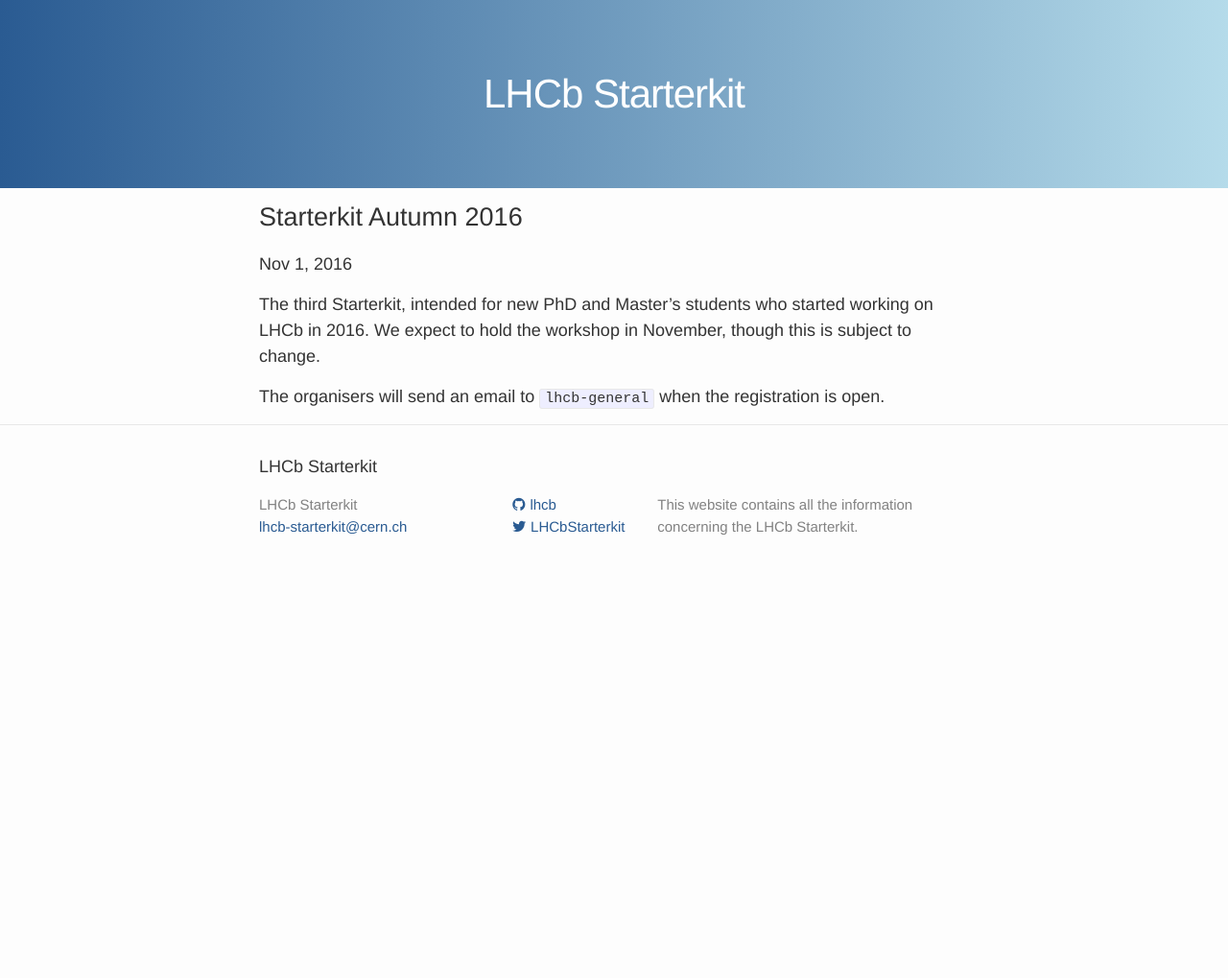
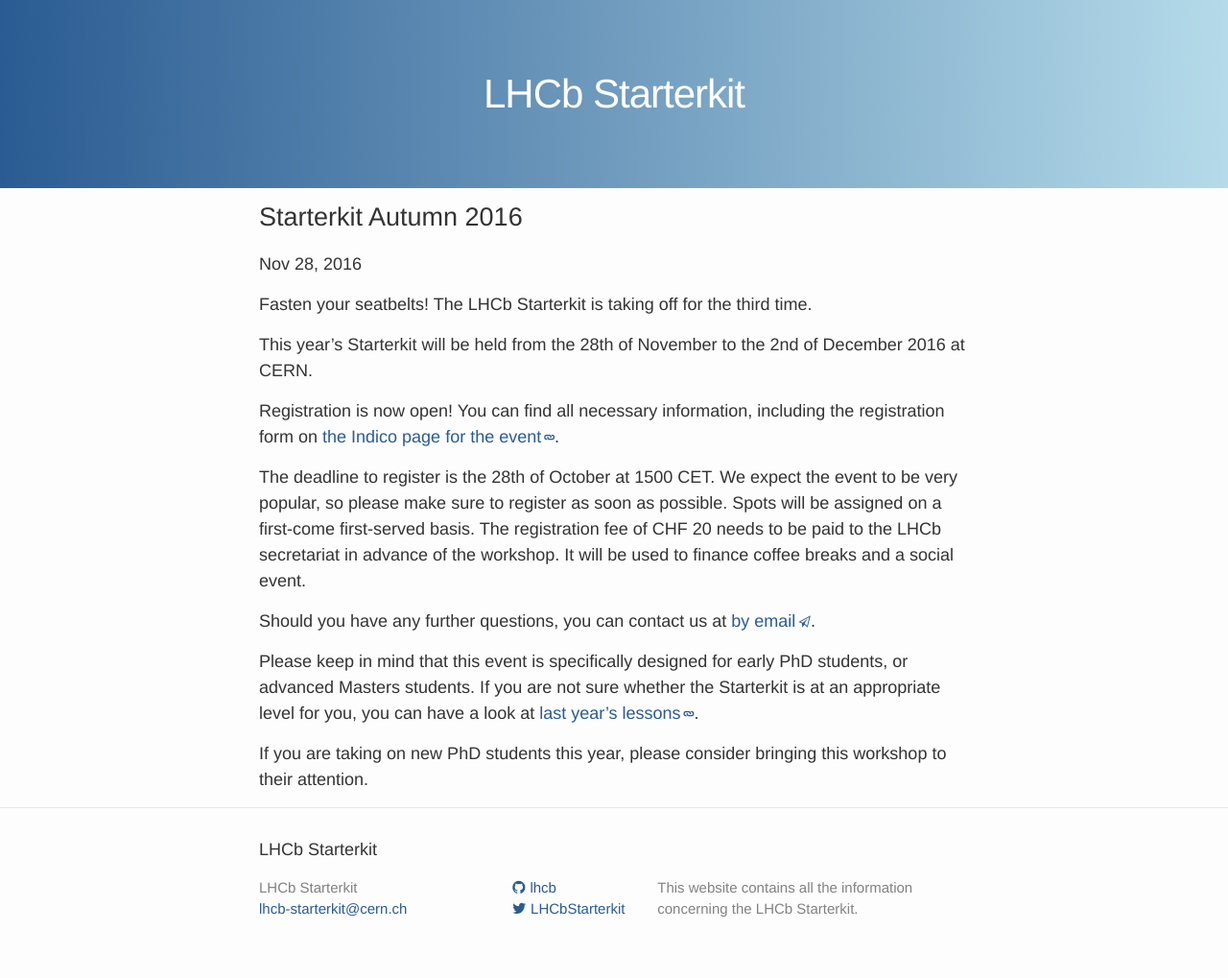
Before and after one commit to lhcb/starterkit, a Jekyll site: the page built from _posts/2016-11-01-starterkit-autumn-2016.md, in a window 1280 px wide. Shown: the whole page at 96% size. Built offline with Jekyll 4.4.1, drawn with Linux system fonts in a browser that asks for light colours; before the commit the page ends 900 px from its top, so only the background shows below that.

Commit message:
More information for 2016 SK workshop.

```diff
--- a/_posts/2016-11-01-starterkit-autumn-2016.md
+++ b/_posts/2016-11-01-starterkit-autumn-2016.md
@@ -1,13 +1,36 @@
 ---
 layout: post
 title: Starterkit Autumn 2016
-date: 2016-11-01
+date: 2016-11-28
+date: 2016-11-28 14:00 +0100
 categories: starterkit
+indico: https://indico.cern.ch/e/lhcb-starterkit-2016
 ---
 
-The third Starterkit, intended for new PhD and Master's students who started
-working on LHCb in 2016. We expect to hold the workshop in November, though
-this is subject to change.
+Fasten your seatbelts! The LHCb Starterkit is taking off for the third time.
 
-The organisers will send an email to `lhcb-general` when the registration is
-open.
+This year's Starterkit will be held from the 28th of November to the 2nd of
+December 2016 at CERN.
+
+Registration is now open! You can find all necessary information, including the
+registration form on [the Indico page for the event][indico].
+
+The deadline to register is the 28th of October at 1500 CET. We expect the
+event to be very popular, so please make sure to register as soon as possible.
+Spots will be assigned on a first-come first-served basis. The registration fee
+of CHF 20 needs to be paid to the LHCb secretariat in advance of the workshop.
+It will be used to finance coffee breaks and a social event.
+
+Should you have any further questions, you can contact us at [by email][email].
+
+Please keep in mind that this event is specifically designed for early PhD
+students, or advanced Masters students. If you are not sure whether the
+Starterkit is at an appropriate level for you, you can have a look at [last
+year's lessons][first-ana-steps].
+
+If you are taking on new PhD students this year, please consider bringing this
+workshop to their attention.
+
+[indico]: https://indico.cern.ch/e/lhcb-starterkit-2016
+[email]: mailto:lhcb-starterkit@cern.ch
+[first-ana-steps]: https://lhcb.github.io/first-analysis-steps/
```
